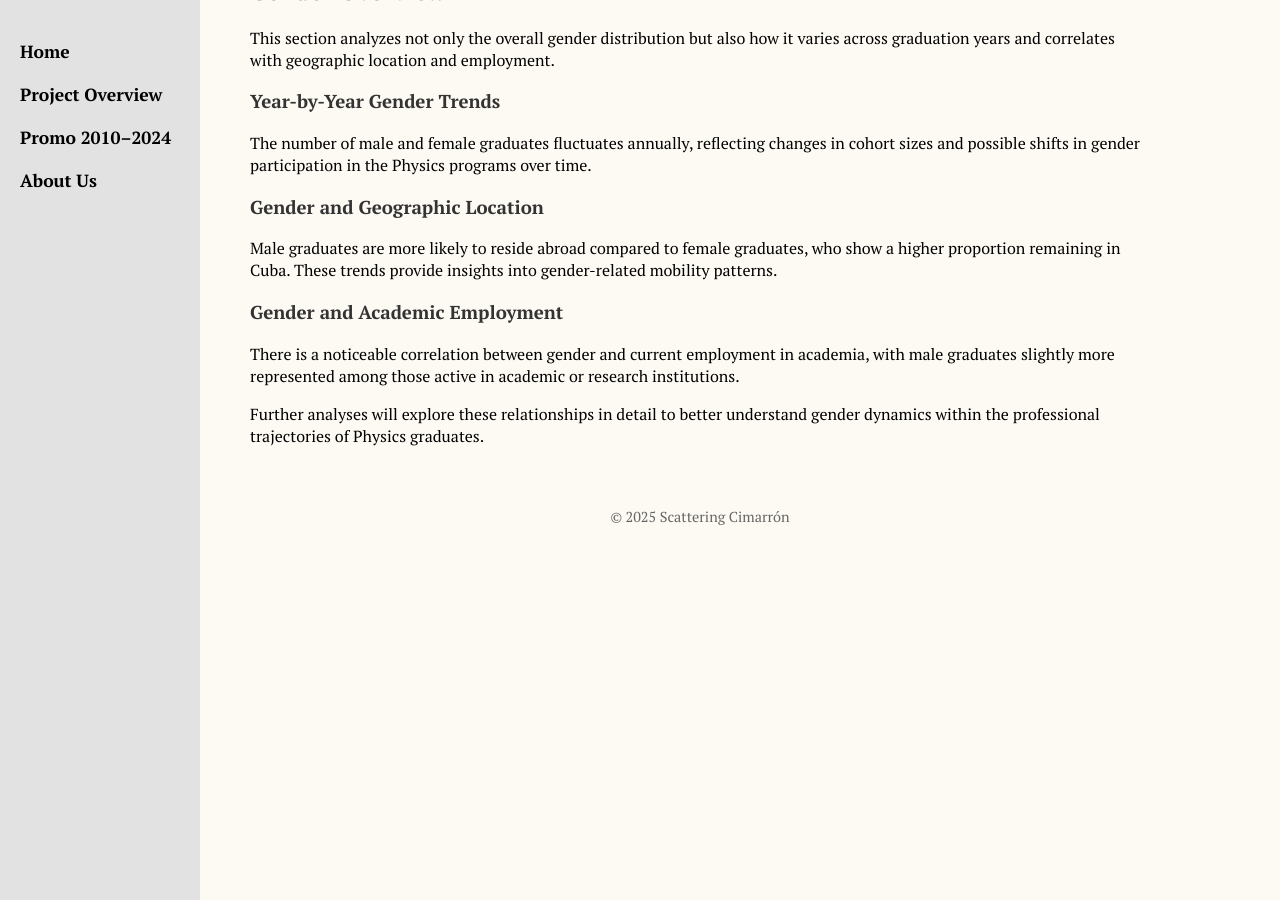
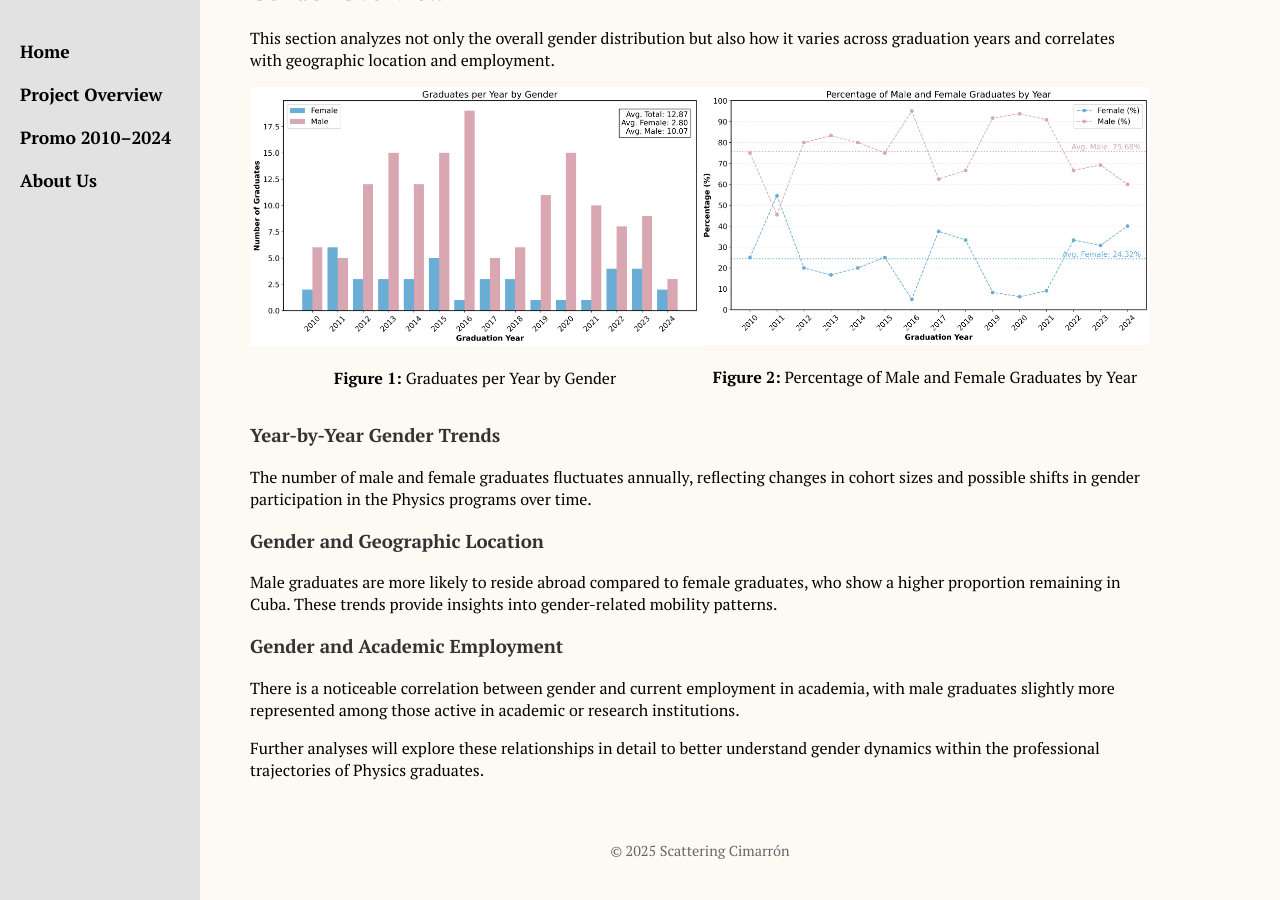
Before and after one commit to Gretica/Tracking_Cuban_Physicists, a Jekyll site: the page built from Promo_2010_2024.md, in a window 1280 px wide and 900 px high, scrolled down 1556 px. Built offline with Jekyll 4.4.1, drawn with Linux system fonts in a browser that asks for light colours.

Commit message:
Update Promo_2010_2024.md

```diff
--- a/Promo_2010_2024.md
+++ b/Promo_2010_2024.md
@@ -38,6 +38,18 @@ These general figures provide a starting point for more detailed analyses, which
 
 This section analyzes not only the overall gender distribution but also how it varies across graduation years and correlates with geographic location and employment.
 
+<div style="display: flex; justify-content: space-around; align-items: center;">
+  <div style="flex: 1; text-align: center;">
+    <img src="{{ site.baseurl }}/assets/images/Promo_2010_2024/graduates_by_gender_per_year.png" alt="Graduates by Gender per Year" style="max-width: 100%; height: auto;">
+    <p><strong>Figure 1:</strong> Graduates per Year by Gender</p>
+  </div>
+  <div style="flex: 1; text-align: center;">
+    <img src="{{ site.baseurl }}/assets/images/Promo_2010_2024/gender_percentage_by_year.png" alt="Gender Percentage by Year" style="max-width: 100%; height: auto;">
+    <p><strong>Figure 2:</strong> Percentage of Male and Female Graduates by Year</p>
+  </div>
+</div>
+
+
 ### Year-by-Year Gender Trends
 
 The number of male and female graduates fluctuates annually, reflecting changes in cohort sizes and possible shifts in gender participation in the Physics programs over time.
```
